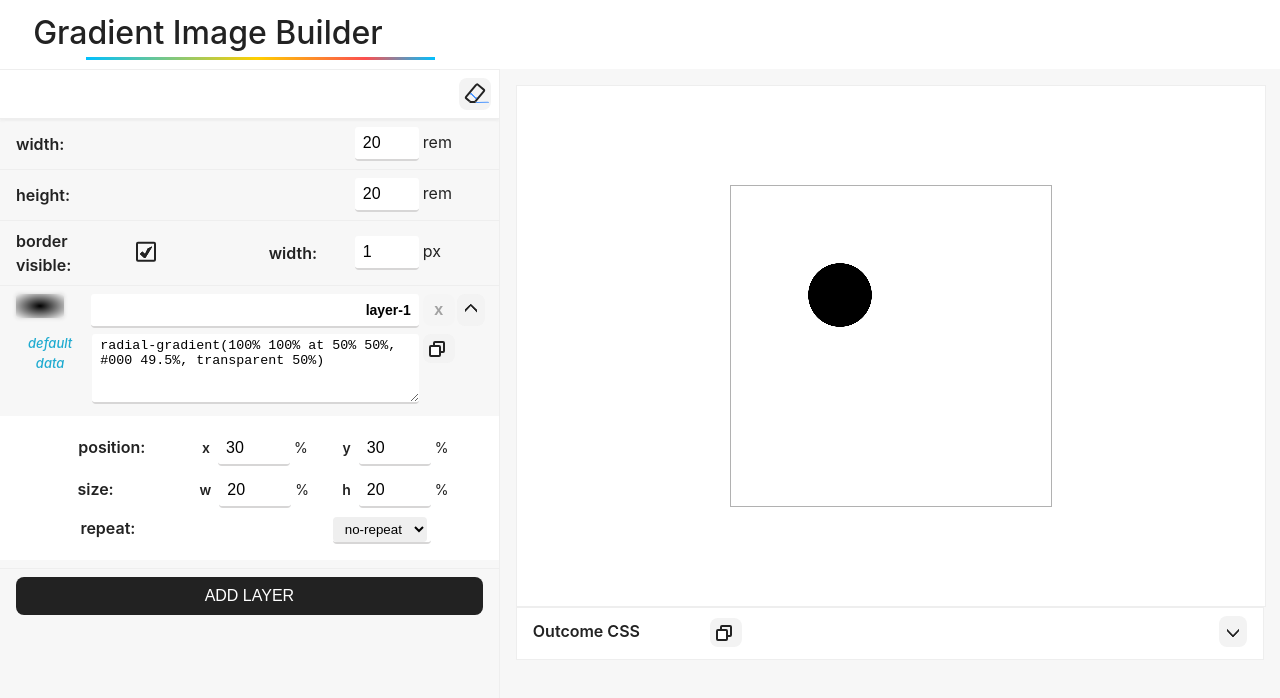
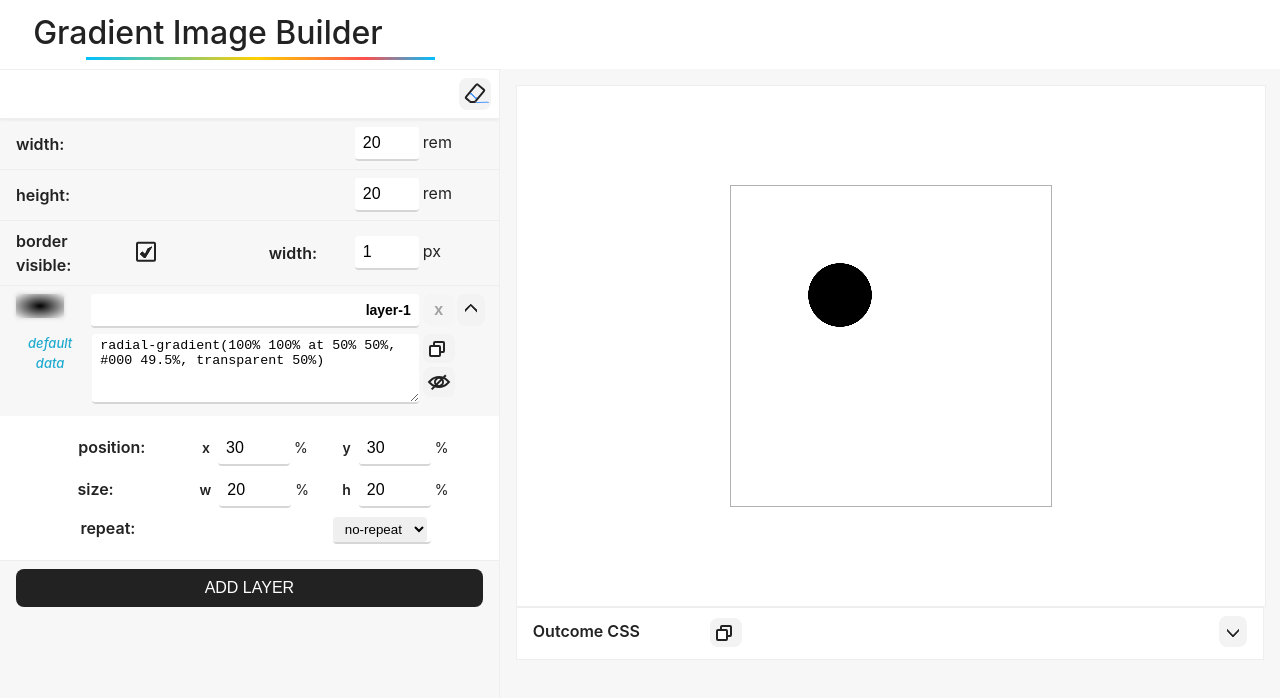
Before and after one commit to julsmorozova/gradient-image-builder, a React (Vite) app: page / in a window 1280 px wide. Shown: the top 698 px of the page. Built offline with nearby package versions, Linux system fonts and the light colour scheme.

Commit message:
add 'hide layer' feature

```diff
--- a/src/Accordion.css
+++ b/src/Accordion.css
@@ -3,6 +3,21 @@
     grid-template-columns: 5fr 4fr 5fr 7fr 7fr 2fr 2rem 0.75rem;
     grid-template-rows: auto;
     padding: 0 0 0.5rem;
+    position: relative;
+}
+
+.opacity-overlay {
+    display: none;
+}
+
+.opacity-overlay.show-overlay {
+    opacity: 0.8;
+    position: absolute;
+    height: calc(100% + 0.5rem);
+    width: 84%;
+    display: flex;
+    top: -0.5rem;
+    background: repeating-linear-gradient(135deg, #e5e5e5, #e5e5e5 5%, #ccc 6%, #e5e5e5 6%);
 }
 
 .acc-header-content {
@@ -12,6 +27,10 @@
 .accordion-body {
     background-color: #fff;
     padding: 0.5rem 0;
+}
+
+.accordion-body.hidden {
+    opacity: 0.2;
 }
 
 .accordion-body.collapsed {
--- a/src/Accordion.tsx
+++ b/src/Accordion.tsx
@@ -8,15 +8,17 @@ type AccordionProps = {
     headerContent: ReactNode;
     backgroundId: BackgroundInput['id'];
     children: ReactNode;
+    isLayerHidden?: boolean;
 }
 
 export default function Accordion (props: AccordionProps) {
-    const { headerContent, backgroundId, children } = props;
+    const { headerContent, backgroundId, children, isLayerHidden } = props;
     const toggleAccordion = useGradientStore((state) => state.toggleAccordion);
     const isAccordionOpen = useGradientStore((state) => state.backgroundInputs.find(i => i.id === backgroundId)?.['isAccordionOpen']);
     return (
         <div className="accordion-container">
             <div className="accordion-header">
+                <div className={classnames("opacity-overlay", {"show-overlay": isLayerHidden})}></div>
                 <div className="acc-header-content">
                     {headerContent}
                 </div>
@@ -31,7 +33,7 @@ export default function Accordion (props: AccordionProps) {
                 </button>
                 <Tooltip id="accordion-toggle" />
             </div>
-            <div className={classnames("accordion-body", {collapsed: !isAccordionOpen})}>
+            <div className={classnames("accordion-body", {collapsed: !isAccordionOpen, "hidden" : isLayerHidden})}>
                 {children}
             </div>
         </div>
--- a/src/BackgroundBlock.css
+++ b/src/BackgroundBlock.css
@@ -1,6 +1,10 @@
 .background-block-container {
-    padding: 0.5rem 0;
+    padding: 0.5rem 0 0;
     border-bottom: 1px solid #eee;
+}
+
+.background-block-container.hidden {
+    background-color: #e5e5e5;
 }
 
 .bg-value-container.row {
--- a/src/BackgroundBlock.tsx
+++ b/src/BackgroundBlock.tsx
@@ -34,12 +34,15 @@ export default function BackgroundBlock(props: BackgroundBlockProps) {
     const backgroundLayersLength = useGradientStore((state) => state.backgroundInputs.length);
     const deleteBackgroundLayer = useGradientStore((state) => state.deleteBackgroundLayer);
     const cloneLayer = useGradientStore((state) => state.cloneLayer);
+    const toggleVisibility = useGradientStore((state) => state.toggleLayerVisibility);
     const isDefaultData = useGradientStore((state) => state.backgroundInputs.find(i => i.id === id)?.isDefaultData);
+    const isLayerHidden = useGradientStore((state) => state.backgroundInputs.find(i => i.id === id)?.isHidden);
 
     return (
-        <div className="background-block-container">
+        <div className={classnames("background-block-container", {hidden: isLayerHidden})}>
             <Accordion
                 backgroundId={id}
+                isLayerHidden={isLayerHidden}
                 headerContent={(
                     <>
                     <div className="bg-value-container row">
@@ -92,6 +95,15 @@ export default function BackgroundBlock(props: BackgroundBlockProps) {
                                     <div className="copy-icon" />
                                 </button>
                                 <Tooltip id="clone-layer" />
+                                <button
+                                    className="btn btn-secondary toggle-visibility-btn"
+                                    onClick={() => toggleVisibility(id)}
+                                    data-tooltip-id="toggle-layer-visibility"
+                                    data-tooltip-content={isLayerHidden ? "Show layer" : "Hide layer"}
+                                >
+                                    <div className={classnames("toggle-visibility-icon", {"show": isLayerHidden}, {"hide": !isLayerHidden})} />
+                                </button>
+                                <Tooltip id="toggle-layer-visibility" />
                             </div>
                         </div>
                     </div>
--- a/src/Preview.tsx
+++ b/src/Preview.tsx
@@ -5,7 +5,7 @@ import { styleObjectToString, concatBackgroundValues } from './tools';
 import OutcomeCodeBlock from './OutcomeCodeBlock';
 
 export default function Preview() {
-    const backgroundInputs = useGradientStore((state) => state.backgroundInputs);
+    const backgroundInputs = useGradientStore((state) => state.backgroundInputs).filter(i => !i.isHidden);
     const backgroundEditedValue = concatBackgroundValues(backgroundInputs);
     const width = useGradientStore((state) => state.width);
     const height = useGradientStore((state) => state.height);
@@ -17,11 +17,9 @@ export default function Preview() {
         height: height + 'rem',
         border: isBorderShown ? borderWidth + 'px solid #b1b1b1' : 'none',
         background: backgroundEditedValue,
-        // backgroundRepeat: 'no-repeat',
     };
 
     const outcomeString = styleObjectToString(styleBlock);
-    console.log(outcomeString);
 
     return (
         <>
--- a/src/index.css
+++ b/src/index.css
@@ -149,6 +149,7 @@ button.btn {
   transition: all 250ms ease-in-out, transform 150ms ease;
   -webkit-appearance: none;
   -moz-appearance: none;
+  appearance: none;
 }
 
 button.btn:hover,
@@ -264,6 +265,50 @@ button.btn:disabled:focus {
   background-color: var(--btn-secondary-bg-color);
 }
 
+.btn.btn-secondary.toggle-visibility-btn {
+  padding: 0.3125rem 0.375rem;
+  margin-bottom: 0.25rem;
+}
+
+.toggle-visibility-icon {
+  grid-column: 3/3;
+  display: grid;
+  justify-content: center;
+  align-items: center;
+  position: relative;
+  width: 0.75rem;
+  height: 0.75rem;
+  border: 0.125rem solid #222;
+  border-radius: 80% 0;
+  transform: rotate(45deg);
+}
+
+.toggle-visibility-icon::before {
+  content: "";
+  position: absolute;
+  justify-self: center;
+  align-self: center;
+  width: 50%;
+  height: 50%;
+  border: 0.125rem solid #222;
+  border-radius: 50%;
+}
+
+.toggle-visibility-icon.hide::after {
+  content: "";
+  position: absolute;
+  align-self: center;
+  justify-self: center;
+  width: 0.125rem;
+  height: 170%;
+  background-color: #222;
+  transform: rotate(180deg);
+}
+
+.toggle-visibility-icon.show::after {
+  display: none;
+}
+
 @media (prefers-color-scheme: light) {
   :root {
     color: #222;
--- a/src/store.ts
+++ b/src/store.ts
@@ -9,13 +9,13 @@ export type BackgroundInput = {
     name?: string;
     isDefaultData: boolean;
     isAccordionOpen?: boolean;
+    isHidden?: boolean;
     value?: string;
     x?: number;
     y?: BackgroundInputNumber;
     w?: BackgroundInputNumber;
     h?: BackgroundInputNumber;
     repeat?: string;
-    // repeat?: 'repeat-x' | 'repeat-y' | 'no-repeat';
 }
 
 export type GradientObjectState = {
@@ -36,6 +36,7 @@ type GradientObjectAction = {
     editBackgroundValue: (id: BackgroundInput['id'], valueName: keyof BackgroundInput, value: BackgroundInput['value'] | BackgroundInputNumber | BackgroundInput['isAccordionOpen']) => void,
     editCheckboxValue: () => void,
     toggleAccordion: (id: BackgroundInput['id']) => void,
+    toggleLayerVisibility: (id: BackgroundInput['id']) => void,
 }
 
 const gradientDefaultValue = "linear-gradient(#fff 0 30%, #76ecd4 30% 34%, #fff 34% 49%, #76ecd4 49% 53%, #fff 53%)";
@@ -52,6 +53,7 @@ export const useGradientStore = create<GradientObjectState & GradientObjectActio
         name: 'layer-1',
         isDefaultData: true,
         isAccordionOpen: true,
+        isHidden: false,
         value: gradientDefaultValue1,
         x: 30,
         y: 30,
@@ -71,6 +73,7 @@ export const useGradientStore = create<GradientObjectState & GradientObjectActio
                 name: `layer-${get().counter + 1}`,
                 isDefaultData: true,
                 isAccordionOpen: true,
+                isHidden: false,
                 value: gradientDefaultValue,
                 x: 0,
                 y: 0,
@@ -83,7 +86,6 @@ export const useGradientStore = create<GradientObjectState & GradientObjectActio
     deleteBackgroundLayer: (id) => set({ ...get(), backgroundInputs: get().backgroundInputs.filter(item => item.id !== id)}),
     editBackgroundValue: (id, valueName, value) => set({...get(), backgroundInputs: get().backgroundInputs.map(i => {
         if (i.id === id) {
-            console.log("editing id:", id)
             return { ...i, isDefaultData: false, [valueName]: value};
         } else {
             return i;
@@ -97,6 +99,13 @@ export const useGradientStore = create<GradientObjectState & GradientObjectActio
             return i;
         }
     })}),
+    toggleLayerVisibility: (id) => set({ ...get(), backgroundInputs: get().backgroundInputs.map(i => {
+        if (i.id === id) {
+            return { ...i, isHidden: !i.isHidden};
+        } else {
+            return i;
+        }
+    })}),
 }),
 {
     name: `gradient-image`,
--- a/src/tools.ts
+++ b/src/tools.ts
@@ -32,7 +32,6 @@ export const parseGradientString = (string: BackgroundInput['value']): Partial<B
         const w = parseInt(strForParsing.substring(strForParsing.indexOf('/') + 1).split(' ').filter(i => i !== '')[0]);
         const h = parseInt(strForParsing.substring(strForParsing.indexOf('/') + 1).split(' ').filter(i => i !== '')[1]);
         const repeat = strForParsing.substring(strForParsing.indexOf('/') + 1).split(' ').filter(i => i !== '')[2];
-        console.log(strForParsing,'x:', x, 'y:', y , 'w:', w, 'h:', h, 'repeat:', repeat);
         return {'x': x as number, 'y': y as number, 'w': w as number, 'h': h as number, 'repeat': repeat};
     } else {
         return null;
@@ -49,7 +48,6 @@ export const handleClone = (items: BackgroundInput[], id: BackgroundInput['id'])
         isAccordionOpen: false,
     };
 
-    console.log("curIndex:", curIndex, "current id: ", id, "copy id: ", copiedItem.id);
     // eslint-disable-next-line @typescript-eslint/ban-ts-comment
     // @ts-ignore
     return items.toSpliced(curIndex, 0, copiedItem);
```
